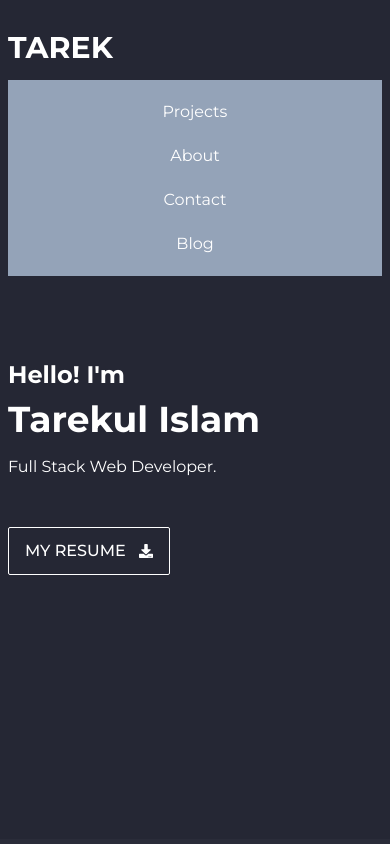
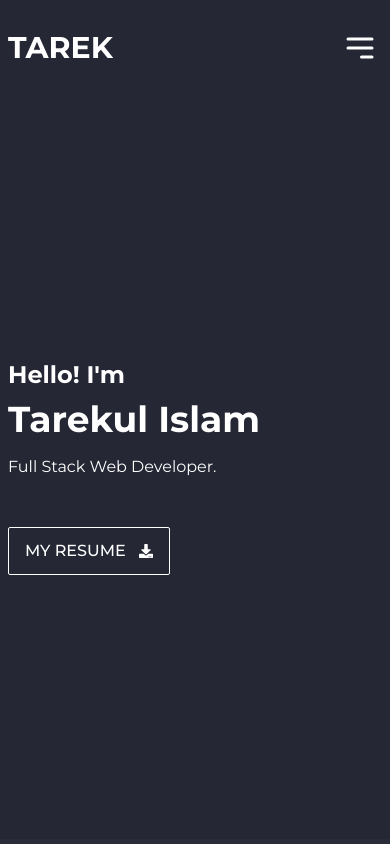
Before and after one commit to itarek99/tarekul_islam_portfolio, a React (Create React App) app: page / in a window 390 px wide. Shown: the top 844 px of the page. Built offline with nearby package versions, Linux system fonts and the light colour scheme; no server answers.

Commit message:
navbar toggler added

```diff
--- a/src/Navigation/Navbar.js
+++ b/src/Navigation/Navbar.js
@@ -1,4 +1,13 @@
+import { useState } from 'react';
+import { HiOutlineMenuAlt3 } from 'react-icons/hi';
+
 const Navbar = () => {
+  const [navbarToggle, setNavbarToggle] = useState(false);
+
+  const handleNavbarToggle = () => {
+    setNavbarToggle((prevState) => !prevState);
+  };
+
   return (
     <div className='container mx-auto py-4'>
       <div className='navbar bg-base-100'>
@@ -9,8 +18,13 @@ const Navbar = () => {
         </div>
 
         {/* small screen navbar */}
-        <div className='block md:hidden fixed text-center px-2 w-full left-0 right-0 top-20 z-40'>
-          <ul className='mx-auto w-full max-w-xl bg-slate-400 space-y-3 py-4'>
+
+        <button onClick={handleNavbarToggle} className='md:hidden text-4xl p-1 cursor-pointer'>
+          <HiOutlineMenuAlt3 />
+        </button>
+        {navbarToggle && (
+          <div className='block md:hidden fixed text-center px-2 w-full left-0 right-0 top-20 z-40 '>
+            <ul className='mx-auto w-full max-w-xl bg-[#2A2C39] space-y-3 py-4'>
               <li>
                 <a className='py-1 block' href='#projects'>
                   Projects
@@ -33,6 +47,7 @@ const Navbar = () => {
               </li>
             </ul>
           </div>
+        )}
 
         {/* big screen navbar */}
         <div className='hidden md:block flex-none'>
```
Lines whose indentation alone changed are shown as unchanged.
